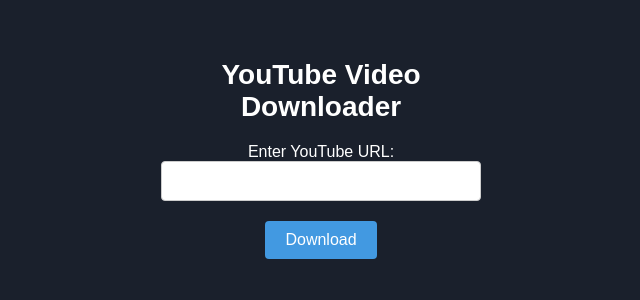
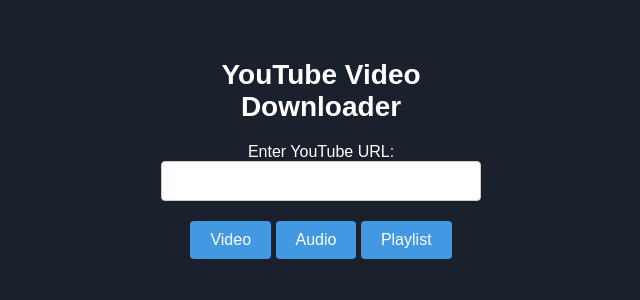
Before and after one commit to francisco-arturo/ytdownloader, a Flask app: page / in a window 1280 px wide. Shown: the top 300 px of the page, without its empty margins (319-959 px from the left). Run offline with Flask 3, Linux system fonts and the light colour scheme.

Commit message:
attempting to add audio and playlist download

```diff
--- a/app.py
+++ b/app.py
@@ -1,5 +1,5 @@
 from flask import Flask, request, render_template, send_file
-from pytube import YouTube
+from pytube import YouTube, Playlist
 import os
 
 app = Flask(__name__)
@@ -8,12 +8,46 @@
 def download_video():
     if request.method == 'POST':
         url = request.form.get('url')  # Get the URL from the form
-        yt = YouTube(url)
-        stream = yt.streams.get_highest_resolution()
-        output_path = os.path.expanduser("~/Downloads")
-        filepath = os.path.join(output_path, stream.default_filename)
-        stream.download(output_path=output_path)
-        return send_file(filepath, as_attachment=True, download_name=stream.default_filename)
+        download_type = request.form.get('download_type')  # Get the download type from the form
+
+        if download_type == 'video':
+            yt = YouTube(url)
+            stream = yt.streams.get_highest_resolution()
+            output_path = os.path.expanduser("~/Downloads")
+            filepath = os.path.join(output_path, stream.default_filename)
+            stream.download(output_path=output_path)
+            return send_file(filepath, as_attachment=True, download_name=stream.default_filename)
+
+        if download_type == 'audio':
+            yt = YouTube(url)
+            stream = yt.streams.get_audio_only()
+            output_path = os.path.expanduser("~/Downloads")
+            filepath = os.path.join(output_path, stream.default_filename)
+            stream.download(output_path=output_path)
+            return send_file(filepath, as_attachment=True, download_name=stream.default_filename)
+
+        if download_type == 'playlist':
+            playlist = Playlist(url)
+            output_path = os.path.expanduser("~/Downloads")
+            os.makedirs(output_path, exist_ok=True)
+
+            for video_url in playlist.video_urls:
+                try:
+                    yt = YouTube(video_url)
+                    stream = yt.streams.get_highest_resolution()
+                    video_title = yt.title
+                    safe_filename = "".join([c for c in video_title if c.isalpha() or c.isdigit() or c == ' ']).rstrip()
+                    if os.path.isfile(os.path.join(output_path, safe_filename + ".mp4")):
+                        print(f"Video {video_title} already exists in your directory, skipping...")
+                        continue
+                    print(f"Downloading: {video_title}")
+                    stream.download(output_path=output_path, filename=safe_filename)
+                except Exception as e:
+                    print(f"An error occurred while downloading the video: {str(e)}")
+                    continue
+
+            return "Download complete!"
+
     return render_template('index.html')  # Render the form
 
 if __name__ == "__main__":
--- a/templates/index.html
+++ b/templates/index.html
@@ -53,6 +53,11 @@
             background-color: #2c5282;
         }
 
+        p {
+            margin-top: 20px;
+            font-size: 18px;
+        }
+
         @media screen and (min-width: 480px) {
             .container {
                 max-width: 400px;
@@ -71,17 +76,23 @@
                 padding: 10px 20px;
                 font-size: 16px;
             }
+
+            p {
+                font-size: 20px;
+            }
         }
     </style>
 </head>
 <body>
     <div class="container">
         <h1>YouTube Video Downloader</h1>
-        <form action="#" method="post">
-            <label for="youtubeUrl">Enter YouTube URL:</label>
-            <input type="text" id="youtubeUrl" name="youtubeUrl" required>
+        <form action="/" method="post">
+            <label for="url">Enter YouTube URL:</label>
+            <input type="text" id="url" name="url" required>
             <br>
-            <input type="submit" value="Download">
+            <input type="submit" name="download_type" value="Video">
+            <input type="submit" name="download_type" value="Audio">
+            <input type="submit" name="download_type" value="Playlist">
         </form>
     </div>
 </body>
```
